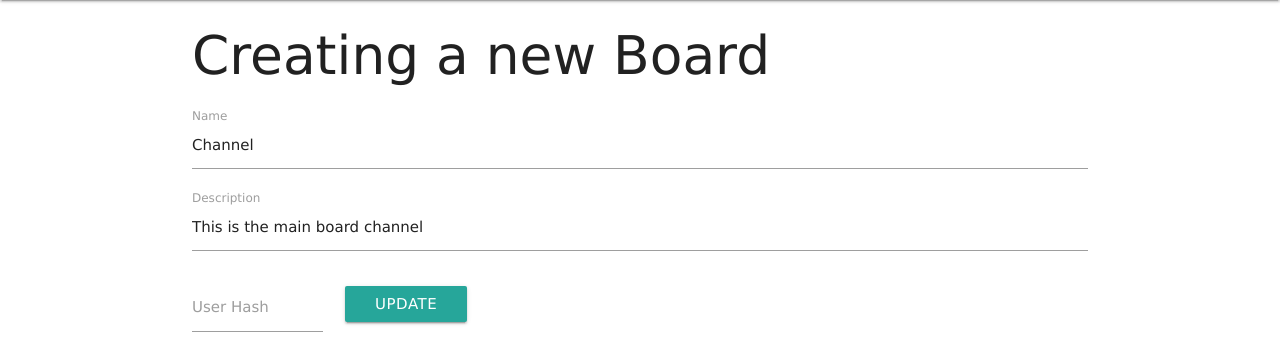
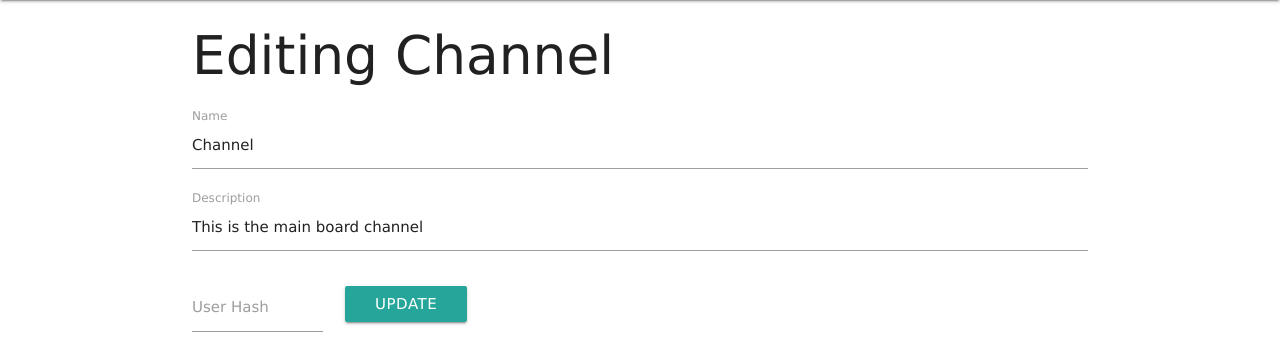
Before and after one commit to uniOpifex/ChatBoardHBS, a Node server app: page /boards/600000000000000000000001/edit in a window 1280 px wide. Shown: the part 128-479 px from the top of the page. Run offline with Node 20, Linux system fonts and the light colour scheme; data comes from the database, SQL or seed files in the repository; some libraries are stand-ins or nearby versions.

Commit message:
refactored post route new to display board name

```diff
--- a/routes/boardController.js
+++ b/routes/boardController.js
@@ -77,20 +77,22 @@ router.get('/:boardId/edit', (request, response) => {
 })
 
 // UPDATE route
-router.put('/:boardId', (request, response) => {
+router.put('/:boardId/', (request, response) => {
+    console.log(request.body)
     const boardId = request.params.boardId
     const updatedBoard = request.body
-
     // Use Mongoose to find the company by ID and update it with the
     // new company info. Be sure to include the {new: true} option as your
     // third parameter
     BoardModel.findByIdAndUpdate(boardId, updatedBoard, { new: true })
-        .then(() => {
+        .then((boardId) => {
+            console.log("WE ARE HERE")
             // THEN once the new company info has been saved,
             // redirect to that company's SHOW page
-            response.redirect(`/boards/${boardId}`)
+            response.redirect(`/boards/${boardId}/`)
         })
         .catch((error) => {
+            console.log("update Route")
             console.log(error)
         })
 })
--- a/views/boards/edit.hbs
+++ b/views/boards/edit.hbs
@@ -1,8 +1,8 @@
 <div class="container">
-    <h2>Creating a new Board</h2>
+    <h2>Editing {{board.name}}</h2>
     <div class="COL s12">
 
-        <form action="/boards/:board-id" method="Edit" class="col s23">
+        <form action="/boards/{{board._id}}/" method="POST" class="col s23">
             <label for="name">Name</label>
             <input type="text" name="name" value="{{board.name}}">
             <br>
```
